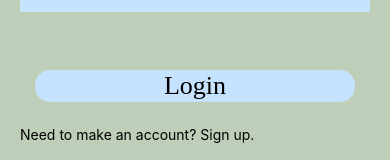
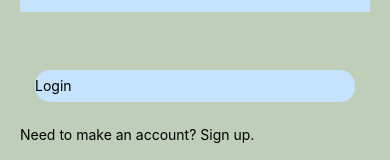
Before and after one commit to gracelcai/project-clean-up, a React Native app: screen /Login in a window 390 px wide. Shown: the part 454-614 px from the top of the page. Built offline with nearby package versions, Linux system fonts and the light colour scheme.

Commit message:
Fixing IOS Text error

```diff
--- a/Screens/login.js
+++ b/Screens/login.js
@@ -33,7 +33,7 @@ export default function Login({navigation}){
                 <TextInput style={styles.input} value={email} onChangeText={(text) => setEmail(text)} />
                 <Text style={styles.headers}>Password</Text>
                 <TextInput style={styles.input} value={password} onChangeText={(text) => setPassword(text)} secureTextEntry={true} />
-                <Pressable style={styles.button} onPress={() => {onPressLogin(email, password)}}>Login</Pressable>
+                <Pressable style={styles.button} onPress={() => {onPressLogin(email, password)}}><Text>Login</Text></Pressable>
                 <Text>Need to make an account? <Text onPress={() => navigation.navigate('Sign Up')}>Sign up.</Text></Text>
             </View>
         </View>
```
